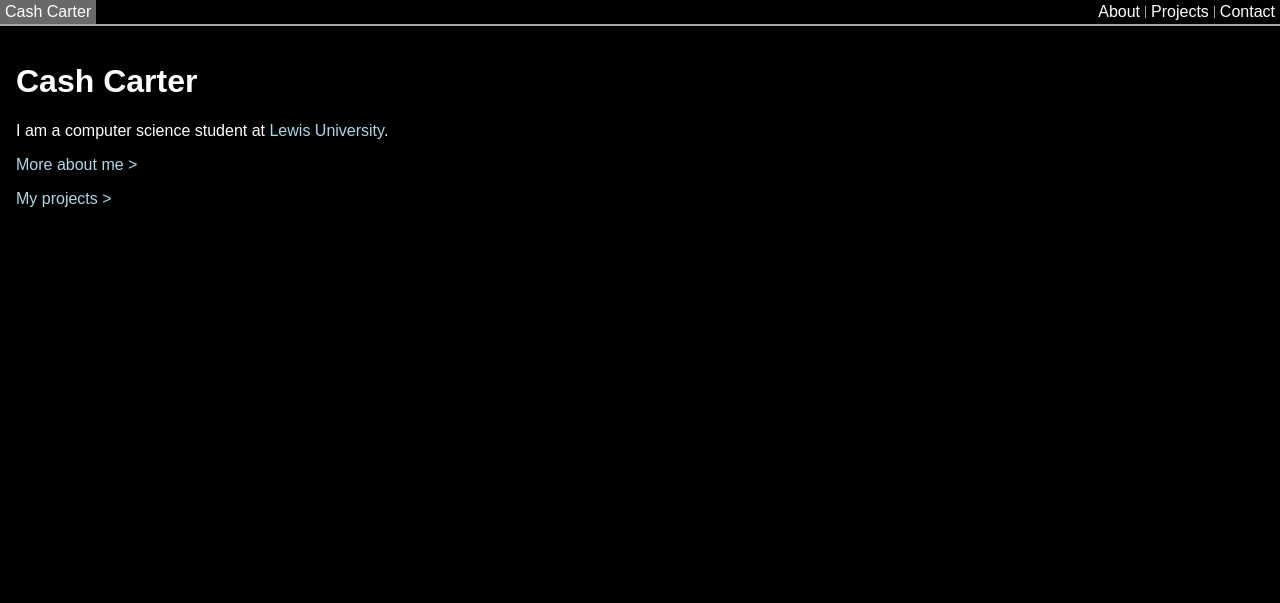
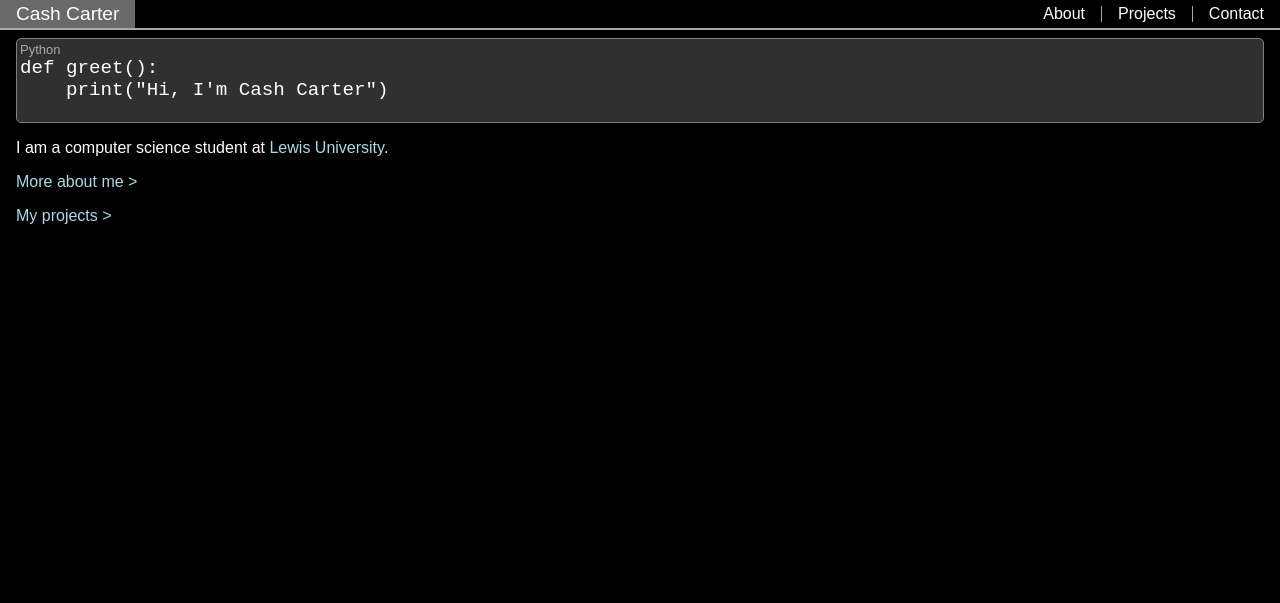
Before and after one commit to Cash-Carter/personal-website, a FastAPI app: page / in a window 1280 px wide. Shown: the top 603 px of the page. Run offline with FastAPI, Linux system fonts and the light colour scheme.

Commit message:
add more page content and individual project pages

```diff
--- a/app/html/root.html
+++ b/app/html/root.html
@@ -1,7 +1,10 @@
 <div class="content">
-    <h1>
-        Cash Carter
-    </h1>
+    <div class="code">
+        <div class="language" id="language"></div>
+        <div class="name" id="name">
+            Cash Carter
+        </div>
+    </div>
 
     <p>
         I am a computer science student at <a href="https://www.lewisu.edu/" target="_blank">Lewis University</a>.
--- a/app/html/templates/header_and_footer.html
+++ b/app/html/templates/header_and_footer.html
@@ -31,7 +31,7 @@ along with this program. If not, see <https://www.gnu.org/licenses/>.
         <nav>
             <ul>
                 <li>
-                    <a href="/">Cash Carter</a>
+                    <a class="title" href="/">Cash Carter</a>
                 </li>
                 <div class="filler"></div>
                 <li>
--- a/app/routers/root.py
+++ b/app/routers/root.py
@@ -26,4 +26,4 @@ router: APIRouter = APIRouter()
 async def get_root():
     logger.debug("Returning root")
     with open("app/html/root.html") as file:
-        return templates.get_template("header_and_footer.html").render(content=file.read())
+        return templates.get_template("header_and_footer.html").render(links='<script src="/static/js/name.js"></script>', content=file.read())
--- a/app/static/css/style.css
+++ b/app/static/css/style.css
@@ -78,8 +78,12 @@ nav li {
     align-items: stretch;
 }
 
+.title {
+    font-size: larger;
+}
+
 nav a {
-    padding: 3px 5px;
+    padding: 3px 1rem;
     display: flex;
     text-decoration: none;
     color: white;
@@ -97,17 +101,65 @@ nav a:hover {
 
 .separator div {
     background-color: darkgray;
-    height: 50%;
+    height: 1rem;
 }
 
 .filler {
     flex-grow: 1;
 }
 
-/* content */
+/* general */
 
 .content {
-    padding: 1rem;
+    padding: 0.5rem 1rem;
+}
+
+/* root */
+
+.code {
+    border: 1px solid gray;
+    border-radius: 5px;
+    font-size: larger;
+    height: 4em;
+    padding: 3px;
+    overflow: hidden;
+    background-color: #303030;
+}
+
+.name {
+    font-family: 'Courier New', Courier, monospace;
+    white-space: pre;
+}
+
+.language {
+    color: darkgray;
+    font-size: small;
+}
+
+/* projects */
+
+.project {
+    padding: 0.25rem 1rem;
+    color: white;
+    border: 1px solid gray;
+    border-radius: 5px;
+    background-color: #303030;
+}
+
+/* contact */
+
+.link {
+    display: flex;
+    align-items: center;
+    height: 30px;
+    padding: 0.5rem 1rem;
+    gap: 10px;
+}
+
+.link img {
+    height: 100%;
+    width: auto;
+    object-fit: contain;
 }
 
 /* footer */
--- /dev/null
+++ b/app/static/js/name.js
@@ -0,0 +1,47 @@
+var names = [
+    "def greet():\n    print(\"Hi, I'm Cash Carter\")",
+    "static void greet() {\n    System.out.println(\"Hi, I'm Cash Carter\");\n}",
+    "function greet() {\n    console.log(\"Hi, I'm Cash Carter\");\n}",
+    "greet :: IO ()\ngreet = print \"Hi, I'm Cash Carter\"",
+];
+var languages = [
+    "Python",
+    "Java",
+    "JavaScript",
+    "Haskell"
+];
+
+var nameElement;
+var languageElement;
+
+var currentName = -1;
+var currentChar = 0;
+var typeWriterSpeed = 25;
+
+function changeName() {
+    nameElement.innerHTML = "";
+    currentChar = 0;
+    currentName++;
+    if (currentName == names.length) currentName = 0;
+    languageElement.innerHTML = languages[currentName];
+    typeWriter();
+}
+
+function typeWriter() {
+    if (currentChar < names[currentName].length) {
+        if (names[currentName][currentChar] == "\n") {
+            nameElement.appendChild(document.createElement("br"));
+        } else {
+            nameElement.innerHTML += names[currentName].charAt(currentChar);
+        }
+        currentChar++;
+        setTimeout(typeWriter, typeWriterSpeed);
+    }
+}
+
+document.addEventListener("DOMContentLoaded", (event) => {
+    nameElement = document.getElementById("name");
+    languageElement = document.getElementById("language");
+    changeName();
+    setInterval(changeName, 5000);
+});
```
Also changed, not shown: app/html/about.html (+27 -4 lines), app/html/contact.html (+6 -5 lines), app/html/projects.html (+6 -1 lines), app/html/projects/personal_website.html (added, +31 -0 lines), app/routers/projects.py (+7 -0 lines).
